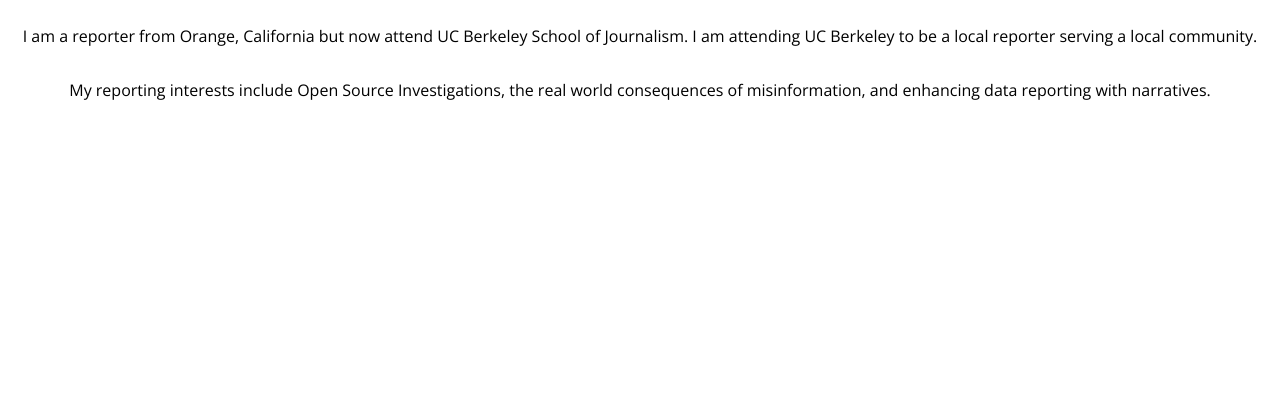
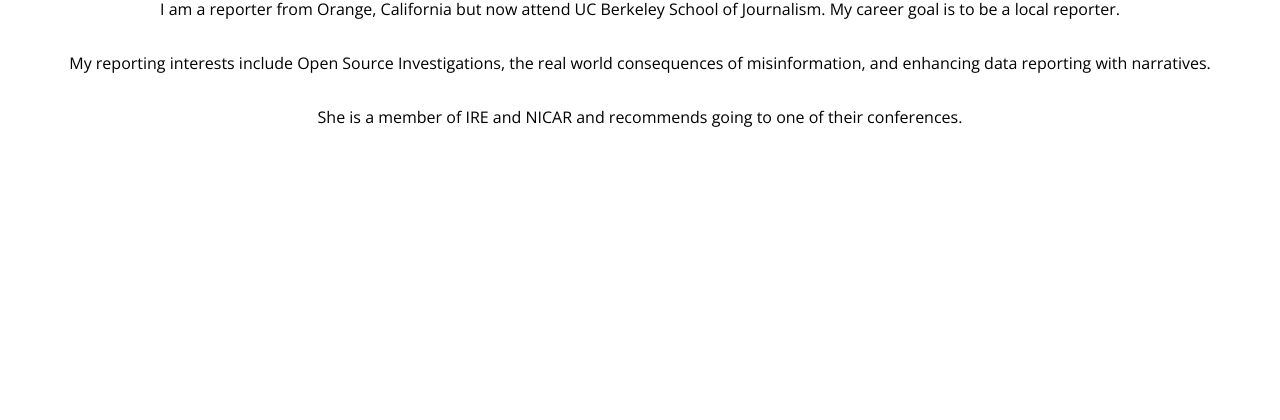
Before and after one commit to katielicari/my_first_webage, a plain HTML site: page index.html in a window 1280 px wide. Shown: the part 380-800 px from the top of the page. Drawn offline with nearby package versions, Linux system fonts and the light colour scheme.

Commit message:
Update index.html

```diff
--- a/index.html
+++ b/index.html
@@ -10,9 +10,11 @@
 
 <h1>Katie Licari</h1>
 
-<p>I am a reporter from Orange, California but now attend UC Berkeley School of Journalism. I am attending UC Berkeley to be a local reporter serving a local community.</p>
+<p>I am a reporter from Orange, California but now attend UC Berkeley School of Journalism. My career goal is to be a local reporter.</p>
 
 <p>My reporting interests include Open Source Investigations, the real world consequences of misinformation, and enhancing data reporting with narratives. </p>
 
+<p>She is a member of IRE and NICAR and recommends going to one of their conferences.</p>
+
 </body>
 </html>
```
